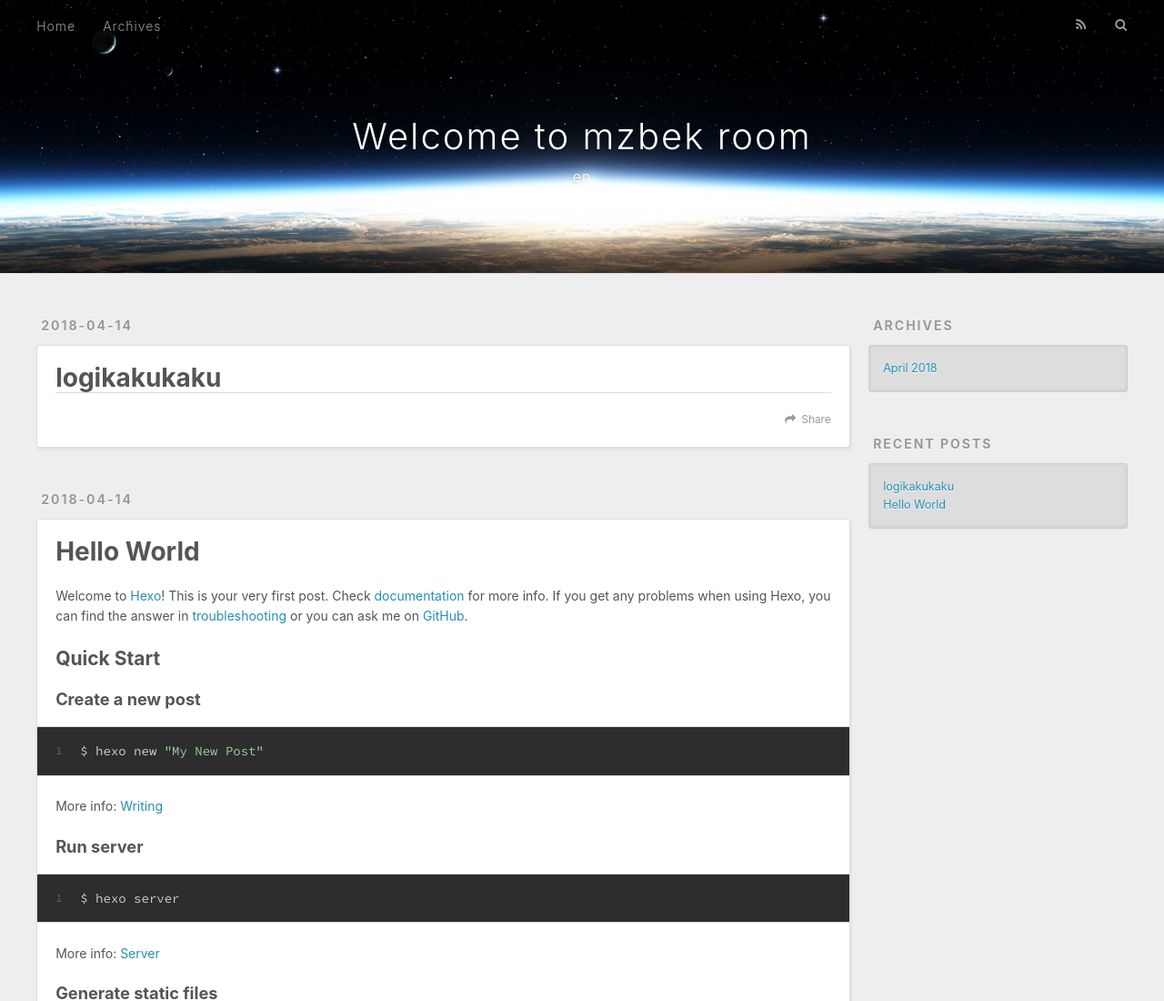
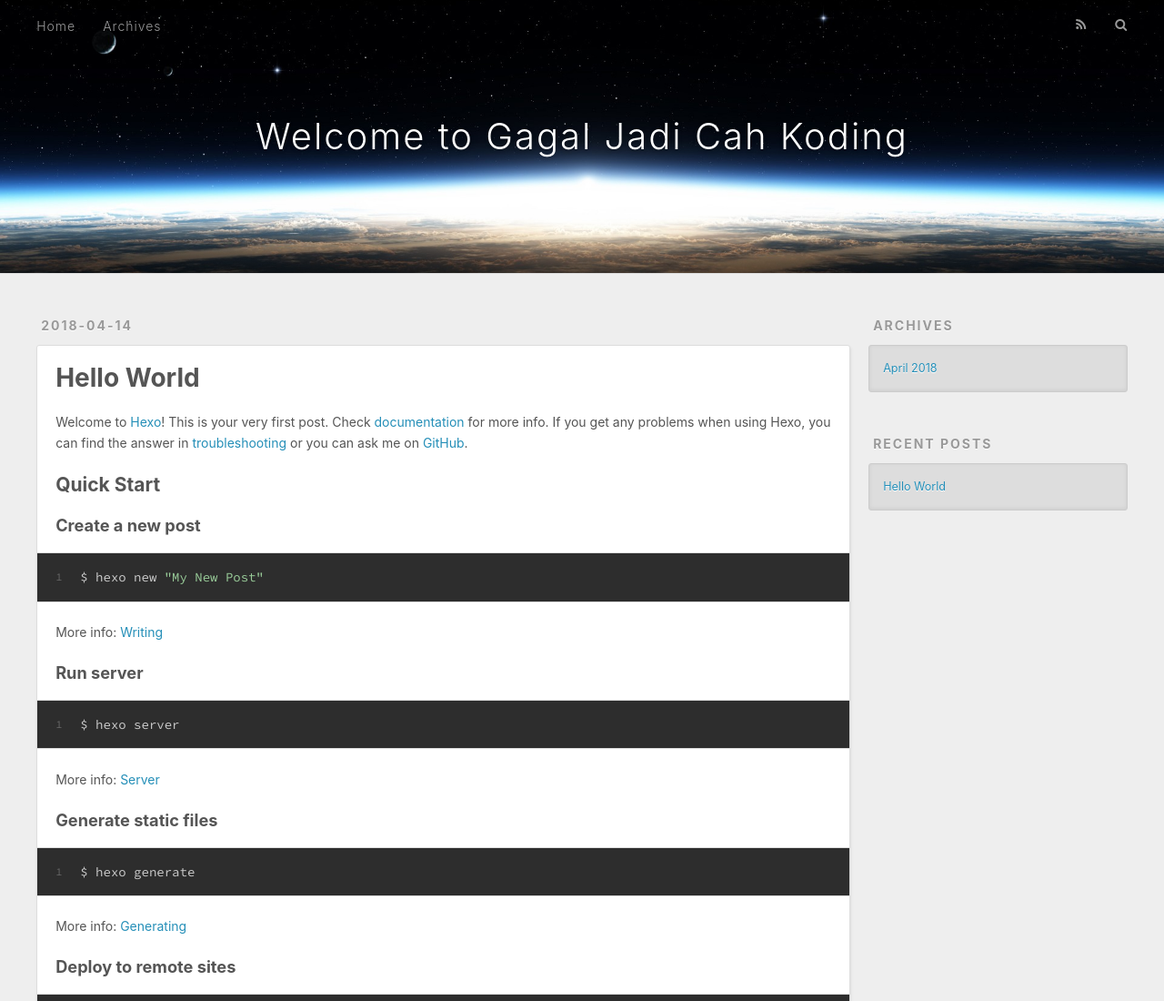
Before and after one commit to mamuth017/mamuth017, a plain HTML site: page index.html in a window 1280 px wide. Shown: the top 1100 px of the page at 91% size. Drawn offline with nearby package versions, Linux system fonts and the light colour scheme.

Commit message:
hashjembut

```diff
--- a/index.html
+++ b/index.html
@@ -5,17 +5,17 @@
 
 
 
-  <title>Welcome to mzbek room</title>
+  <title>Welcome to Gagal Jadi Cah Koding</title>
   <meta name="viewport" content="width=device-width, initial-scale=1, maximum-scale=1">
   <meta property="og:type" content="website">
-<meta property="og:title" content="Welcome to mzbek room">
+<meta property="og:title" content="Welcome to Gagal Jadi Cah Koding">
 <meta property="og:url" content="http://mamuth017.github.io/index.html">
-<meta property="og:site_name" content="Welcome to mzbek room">
+<meta property="og:site_name" content="Welcome to Gagal Jadi Cah Koding">
 <meta property="og:locale" content="en">
 <meta name="twitter:card" content="summary">
-<meta name="twitter:title" content="Welcome to mzbek room">
+<meta name="twitter:title" content="Welcome to Gagal Jadi Cah Koding">
 
-    <link rel="alternate" href="/atom.xml" title="Welcome to mzbek room" type="application/atom+xml">
+    <link rel="alternate" href="/atom.xml" title="Welcome to Gagal Jadi Cah Koding" type="application/atom+xml">
 
 
     <link rel="icon" href="/favicon.png">
@@ -34,12 +34,8 @@
   <div id="header-outer" class="outer">
     <div id="header-title" class="inner">
       <h1 id="logo-wrap">
-        <a href="/" id="logo">Welcome to mzbek room</a>
+        <a href="/" id="logo">Welcome to Gagal Jadi Cah Koding</a>
       </h1>
-
-        <h2 id="subtitle-wrap">
-          <a href="/" id="subtitle">en</a>
-        </h2>
 
     </div>
     <div id="header-inner" class="inner">
@@ -65,42 +61,6 @@
 </header>
       <div class="outer">
         <section id="main">
-
-    <article id="post-logikakukaku" class="article article-type-post" itemscope itemprop="blogPost">
-  <div class="article-meta">
-    <a href="/2018/04/14/logikakukaku/" class="article-date">
-  <time datetime="2018-04-14T16:59:26.000Z" itemprop="datePublished">2018-04-14</time>
-</a>
-
-  </div>
-  <div class="article-inner">
-
-
-      <header class="article-header">
-
-
-    <h1 itemprop="name">
-      <a class="article-title" href="/2018/04/14/logikakukaku/">logikakukaku</a>
-    </h1>
-
-
-      </header>
-
-    <div class="article-entry" itemprop="articleBody">
-
-
-
-    </div>
-    <footer class="article-footer">
-      <a data-url="http://mamuth017.github.io/2018/04/14/logikakukaku/" data-id="cjg0dogox0001sdjaota3qynu" class="article-share-link">Share</a>
-
-
-    </footer>
-  </div>
-
-</article>
-
-
 
     <article id="post-hello-world" class="article article-type-post" itemscope itemprop="blogPost">
   <div class="article-meta">
@@ -137,7 +97,7 @@
 
     </div>
     <footer class="article-footer">
-      <a data-url="http://mamuth017.github.io/2018/04/14/hello-world/" data-id="cjg0dogoo0000sdjam40eg1ye" class="article-share-link">Share</a>
+      <a data-url="http://mamuth017.github.io/2018/04/14/hello-world/" data-id="cjg0frn1s00008ijay00ba1gl" class="article-share-link">Share</a>
 
 
     </footer>
@@ -176,10 +136,6 @@
     <h3 class="widget-title">Recent Posts</h3>
     <div class="widget">
       <ul>
-
-          <li>
-            <a href="/2018/04/14/logikakukaku/">logikakukaku</a>
-          </li>
 
           <li>
             <a href="/2018/04/14/hello-world/">Hello World</a>
```
Also changed, not shown: 2018/04/14/hello-world/index.html (+5 -27 lines), 2018/04/14/logikakukaku/index.html (+5 -9 lines), archives/2018/04/index.html (+6 -33 lines), archives/2018/index.html (+6 -33 lines), archives/index.html (+6 -33 lines).
